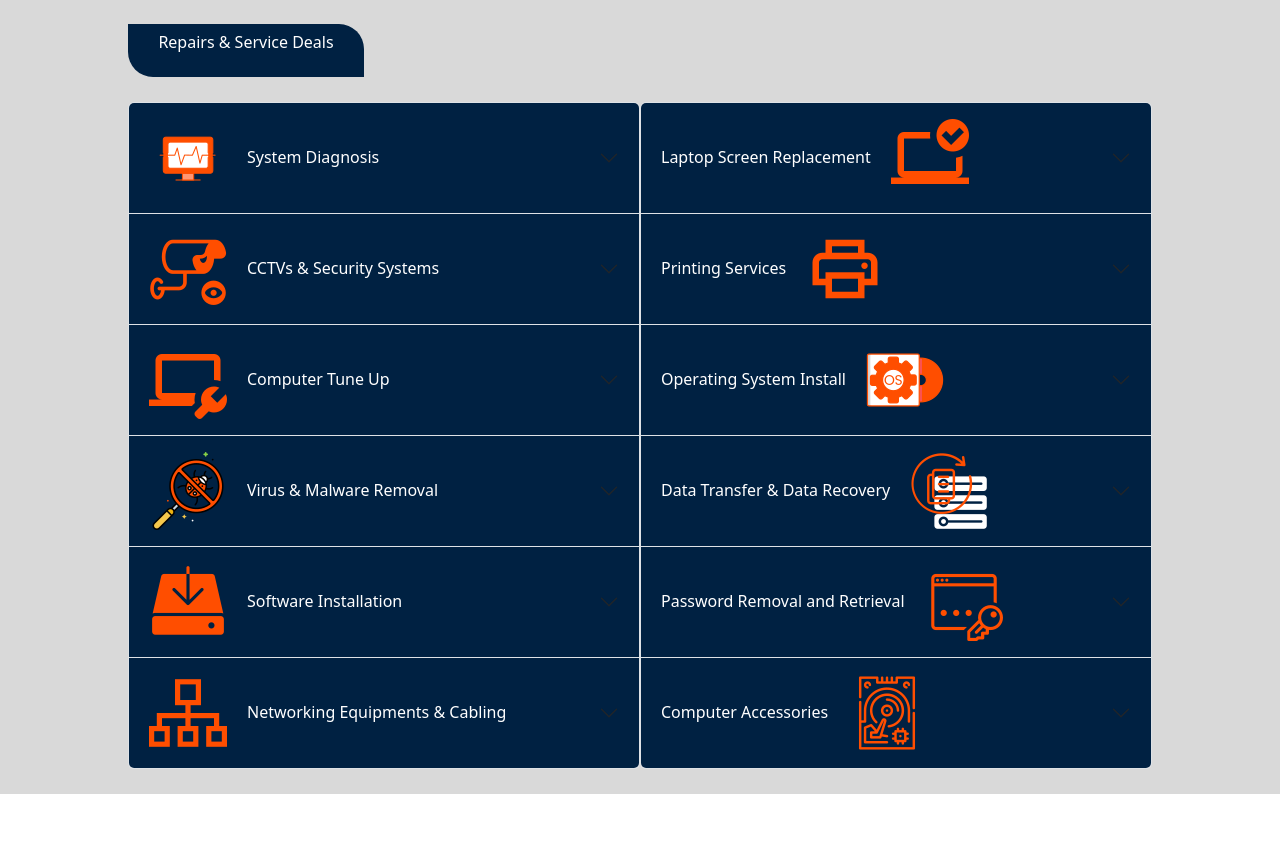
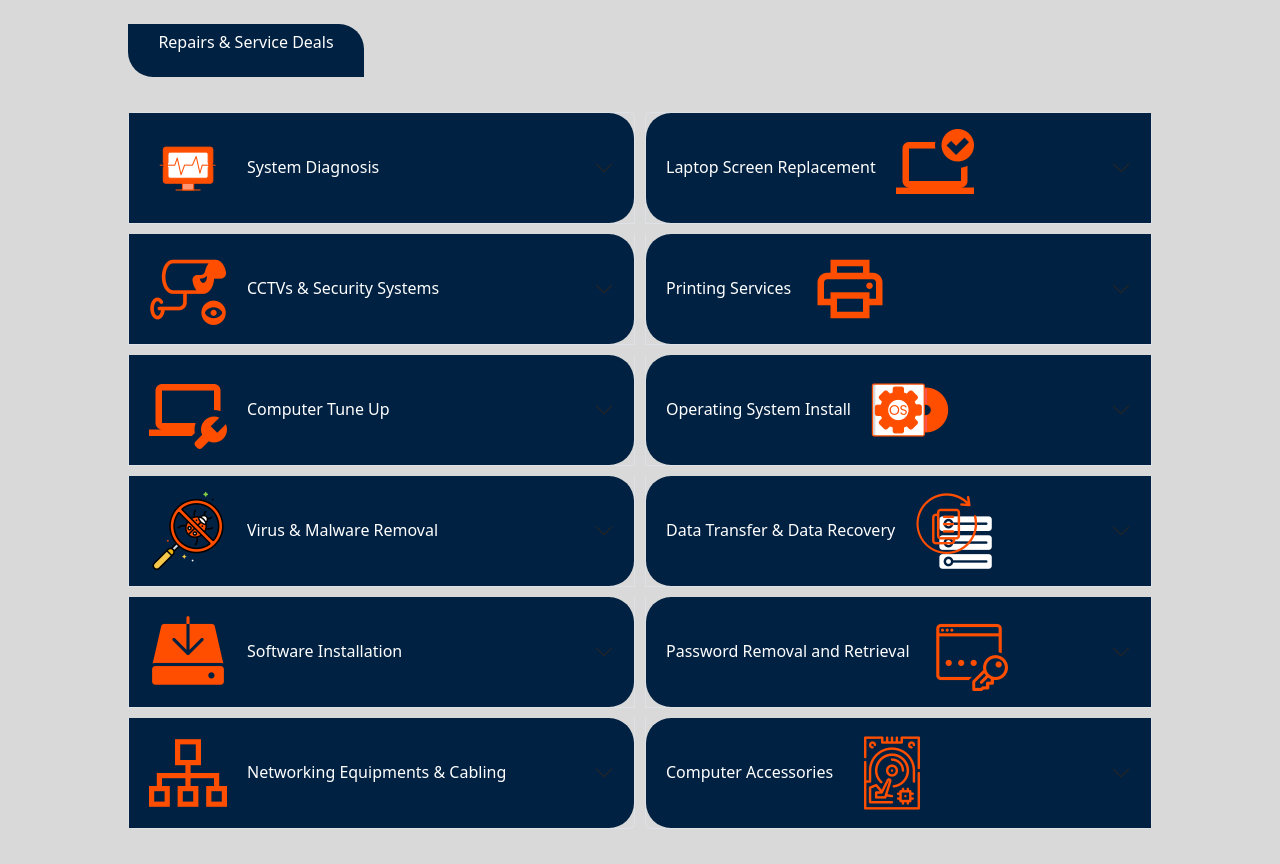
Before and after one commit to SandeSydney/tech_shop, a React (Create React App) app: page /services in a window 1280 px wide. Shown: the part 822-1686 px from the top of the page. Before the commit the page ends 1616 px from the top, so only its background shows below. Built offline with nearby package versions, Linux system fonts and the light colour scheme.

Commit message:
Removed background and Added curves

```diff
--- a/src/App.css
+++ b/src/App.css
@@ -231,6 +231,7 @@ button {
 .all-service-offers {
   display: flex;
   flex-wrap: wrap;
+  column-gap: 10px;
 }
 
 .service-offer-left{
@@ -239,11 +240,22 @@ button {
 .service-offer-right{
   flex: 1;
 }
+.service-offer-right .accordion-button{
+  border-radius: 25px 0px 0px 25px !important;
+}
+.service-offer-left .accordion-button{
+  border-radius: 0px 25px 25px 0px !important;
+}
 
 .accordion-button {
   background-color: #002142 !important;
   color: #FFFFFF !important;
   gap: 20px !important;
+}
+
+.accordion-item{
+  background-color: transparent !important;
+  margin: 10px 0px;
 }
 
 .accordion-button:focus {
```
